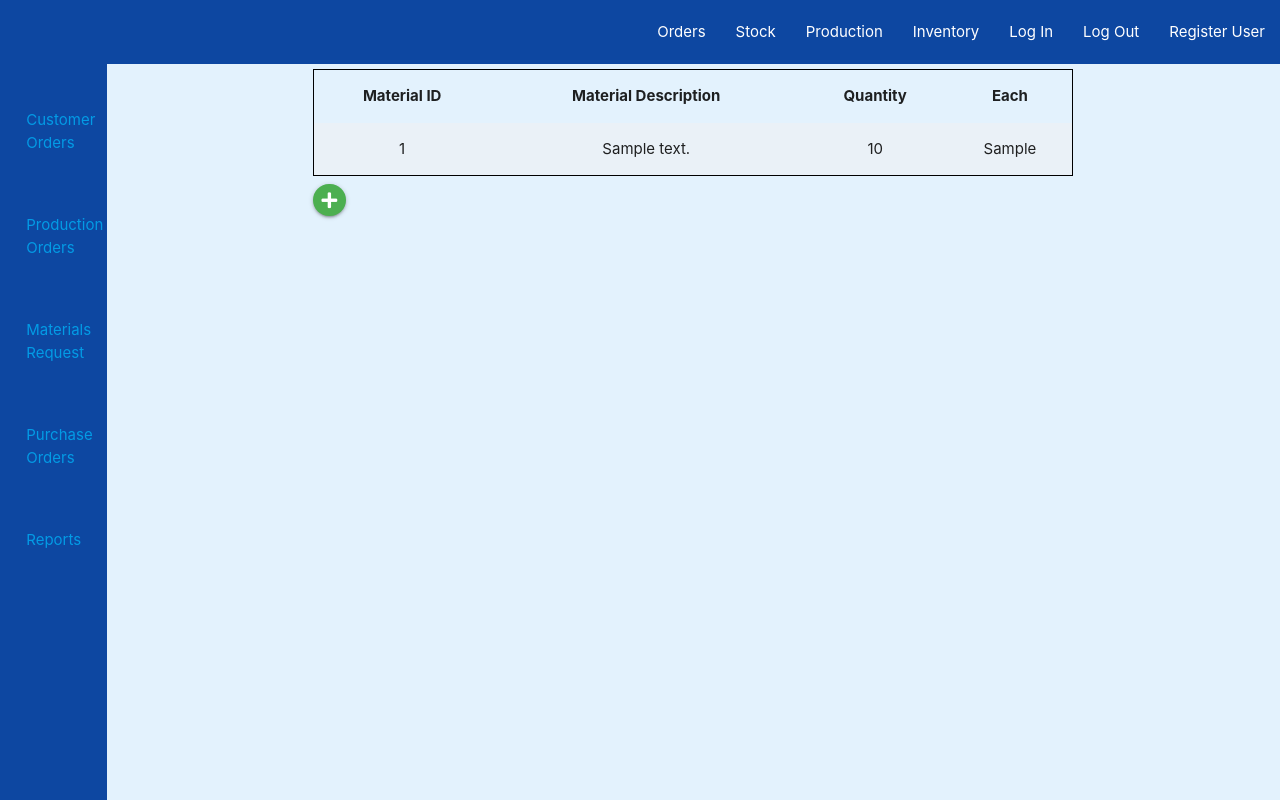
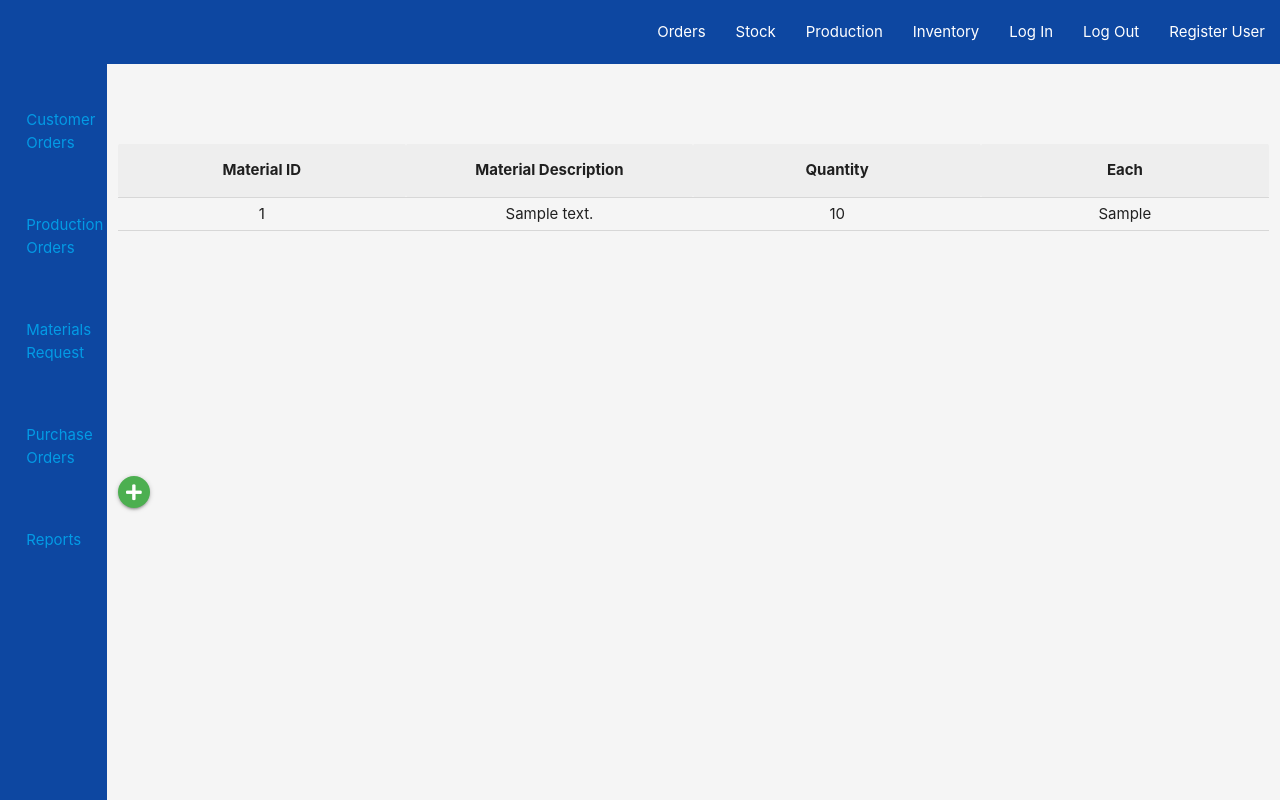
Before and after one commit to mparkcode/test-thia, a Flask app: page / in a window 1280 px wide. Run offline with Flask 2, Linux system fonts and the light colour scheme; a database or web service that is not in the repository returns one stand-in record (values such as "Sample title"); some libraries are stand-ins or nearby versions.

Commit message:
Format table size and positioning in inventory.html to make it scrollable

```diff
--- a/static/css/style.css
+++ b/static/css/style.css
@@ -36,10 +36,41 @@ nav{
     padding: 0 !important;
 }
 
+.table-wrapper{
+    margin-top: 10vh;
+    height: 40vh;
+    position: relative !important;
+    overflow-y: auto;
+}
+
+th{
+    position: sticky !important;
+    top: 0;
+    margin-top: 0;
+    background:#eee;
+}
+
+tr, td{
+    padding: 5px;
+}
+
 table{
     border-collapse: collapse;
-    border: solid 1px  black;
-    margin-top: 5px;
+    table-layout: fixed;
+    margin-top: 0;
+    width: 100%;
+}
+
+::-webkit-scrollbar {
+  width: 10px;
+}
+
+::-webkit-scrollbar-track {
+  background: #f1f1f1;
+}
+
+::-webkit-scrollbar-thumb {
+  background: #0d47a1;
 }
 
 .action-btn{
--- a/templates/base.html
+++ b/templates/base.html
@@ -22,7 +22,7 @@
                 </ul>
         </div>
 
-        <div class="col s12 m11 blue lighten-5 full-height m-0 p-0">
+        <div class="col s12 m11 grey lighten-4 full-height m-0 p-0">
             <nav class="blue darken-4">
                 <div>
                     <ul id="nav-mobile" class="right hide-on-small-and-down">
@@ -37,8 +37,7 @@
                 </div>
             </nav>
             <div class="row m-0">
-                <div class="col l2 hide-on-small-and-down"></div>
-                <div class="col center s12 l8">
+                <div class="col center s12">
                     {% block content %}
                     {% endblock %}
                 </div>
--- a/templates/inventory.html
+++ b/templates/inventory.html
@@ -1,6 +1,7 @@
 {% extends "base.html" %}
 {% block content %}
-    <table class="centered highlight striped">
+    <div class="table-wrapper">
+        <table class="centered">
             <thead>
                 <tr>
                     <th>Material ID</th>
@@ -20,13 +21,14 @@
             </tbody>
         {% endfor %}
         </table>
+    </div>
     <div class="action-btn">
         <a class="waves-effect btn-floating add-btn btn-small green modal-trigger" href="#rgst-mat">
             <i class="fas fa-plus"></i>
         </a>
     </div>
 
-    <div id="rgst-mat" class="modal modal-fixed-footer blue lighten-5">
+    <div id="rgst-mat" class="modal modal-fixed-footer grey lighten-4">
         <div class="modal-content p-0">
             <h4 class="blue darken-4">Register New Material</h4>
             <h6 class="left">Material ID #</h6>
```
Lines whose indentation alone changed are shown as unchanged.
